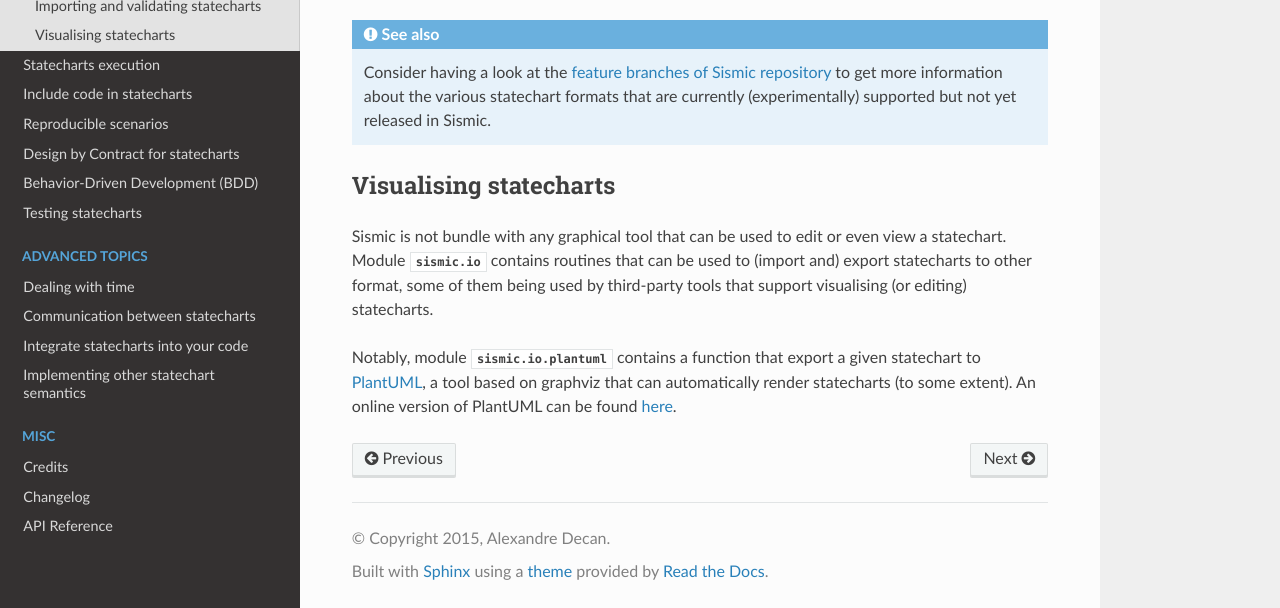
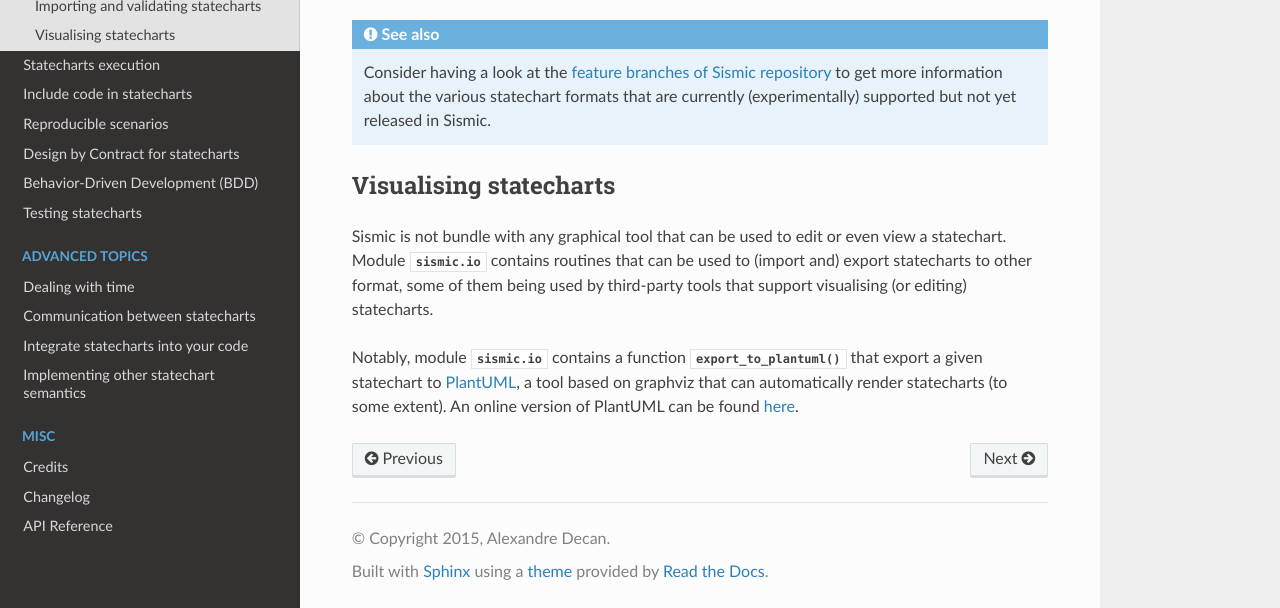
Before and after one commit to AlexandreDecan/sismic, a Sphinx documentation site: the page built from docs/format.rst, in a window 1280 px wide and 900 px high, scrolled down 6479 px, cut to the strip 292-900 px from the top of the window. Built offline with Sphinx 7.4.7 and the Read the Docs theme 2.0.0, drawn with Linux system fonts in a browser that asks for light colours.

Commit message:
Make export_to_plantuml available in sismic.io

```diff
--- a/CHANGELOG.rst
+++ b/CHANGELOG.rst
@@ -4,7 +4,7 @@ Changelog
 Unreleased (2018-02-27)
 -----------------------
 
-- (Added) ``sismic.io.plantuml`` contains a ``export_to_plantuml`` function to export a statechart to PlantUML.
+- (Added) ``sismic.io`` contains an ``export_to_plantuml`` function to export a statechart to PlantUML.
 - (Changed) ``sismic.io.export_to_yaml`` accepts an additional ``filepath`` argument.
 
 0.23.1 (2018-02-20)
--- a/docs/format.rst
+++ b/docs/format.rst
@@ -285,6 +285,6 @@ Sismic is not bundle with any graphical tool that can be used to edit or even vi
 Module :py:mod:`sismic.io` contains routines that can be used to (import and) export statecharts to other format,
 some of them being used by third-party tools that support visualising (or editing) statecharts.
 
-Notably, module :py:mod:`sismic.io.plantuml` contains a function that export a given statechart to
+Notably, module :py:mod:`sismic.io` contains a function :py:func:`~sismic.io.export_to_plantuml` that export a given statechart to
 `PlantUML <http://plantuml.com/>`__, a tool based on graphviz that can automatically render statecharts (to some extent).
 An online version of PlantUML can be found `here <www.plantuml.com/plantuml/>`__.
```
Also changed, not shown: docs/index.rst (+4 -4 lines), 2 other files.
